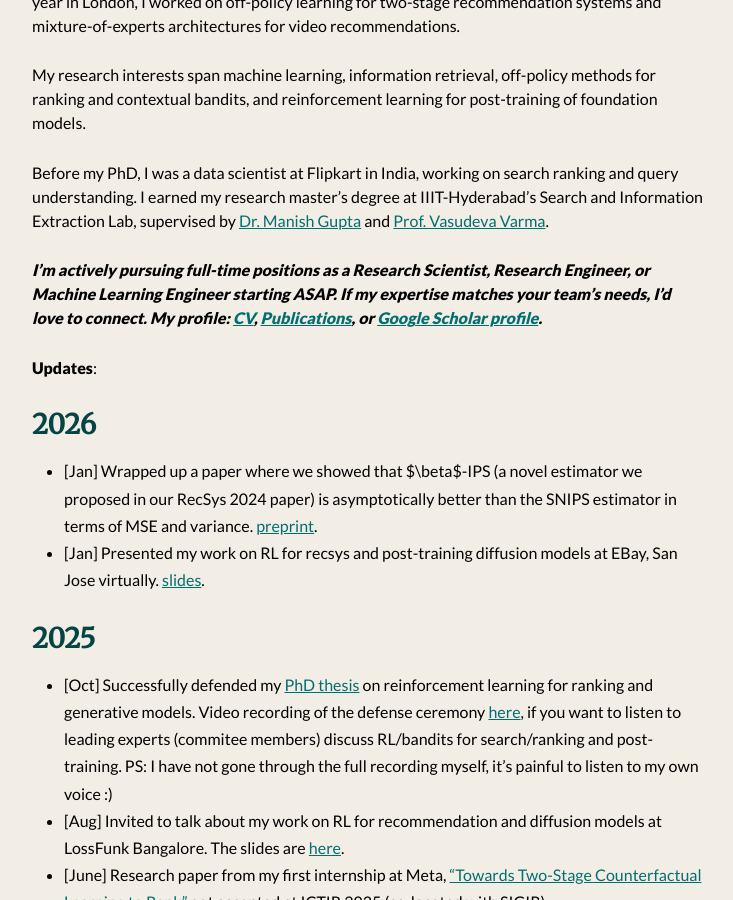
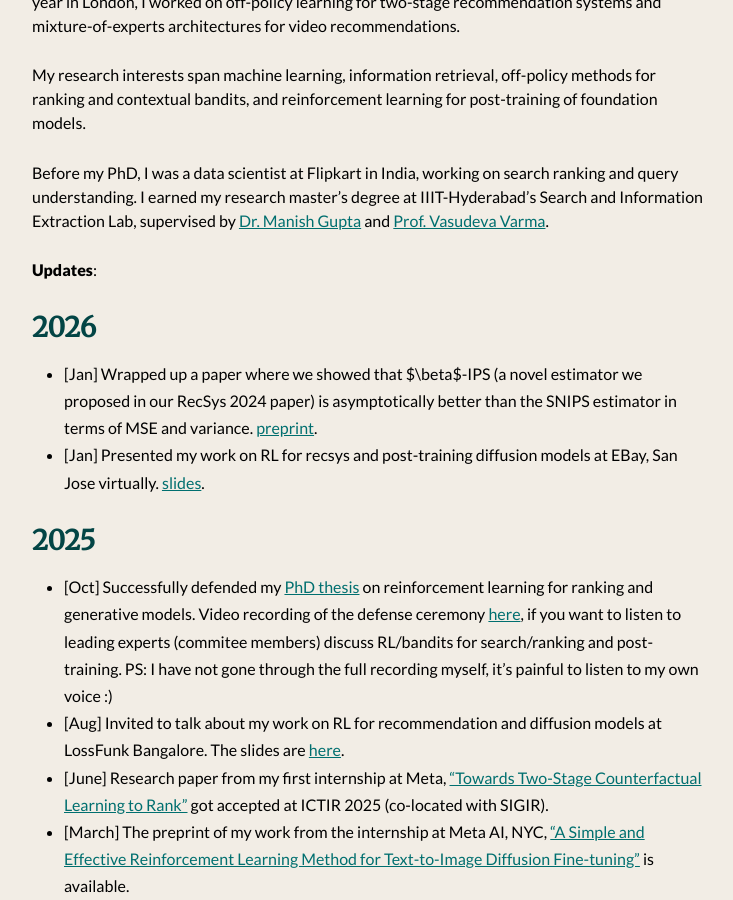
Before and after one commit to shashankg7/shashankg7.github.io, a Jekyll site: the page built from index.md, in a window 1280 px wide and 900 px high, scrolled down 546 px. Shown: the whole window, without its empty margins (272-1005 px from the left). Built offline with Jekyll 4.4.1, drawn with Linux system fonts in a browser that asks for light colours; nearby versions of some CDN libraries.

Commit message:
Update index.md

```diff
--- a/index.md
+++ b/index.md
@@ -17,7 +17,7 @@
 
 Before my PhD, I was a data scientist at Flipkart in India, working on search ranking and query understanding. I earned my research master's degree at IIIT-Hyderabad's Search and Information Extraction Lab, supervised by [Dr. Manish Gupta](https://www.microsoft.com/en-us/research/people/gmanish/?from=http%3A%2F%2Fresearch.microsoft.com%2Fen-us%2Fpeople%2Fgmanish%2F) and [Prof. Vasudeva Varma](https://faculty.iiit.ac.in/~vv/Home.html).
 
-***I’m actively pursuing full-time positions as a Research Scientist, Research Engineer, or Machine Learning Engineer starting ASAP. If my expertise matches your team’s needs, I’d love to connect. My profile: [CV](/resume-final.pdf), [Publications](/publications/), or [Google Scholar profile](https://scholar.google.com/citations?user=UvTcU-IAAAAJ&hl=en).***
+<!-- ***I’m actively pursuing full-time positions as a Research Scientist, Research Engineer, or Machine Learning Engineer starting ASAP. If my expertise matches your team’s needs, I’d love to connect. My profile: [CV](/resume-final.pdf), [Publications](/publications/), or [Google Scholar profile](https://scholar.google.com/citations?user=UvTcU-IAAAAJ&hl=en).*** -->
 
 **Updates**:
 
```
